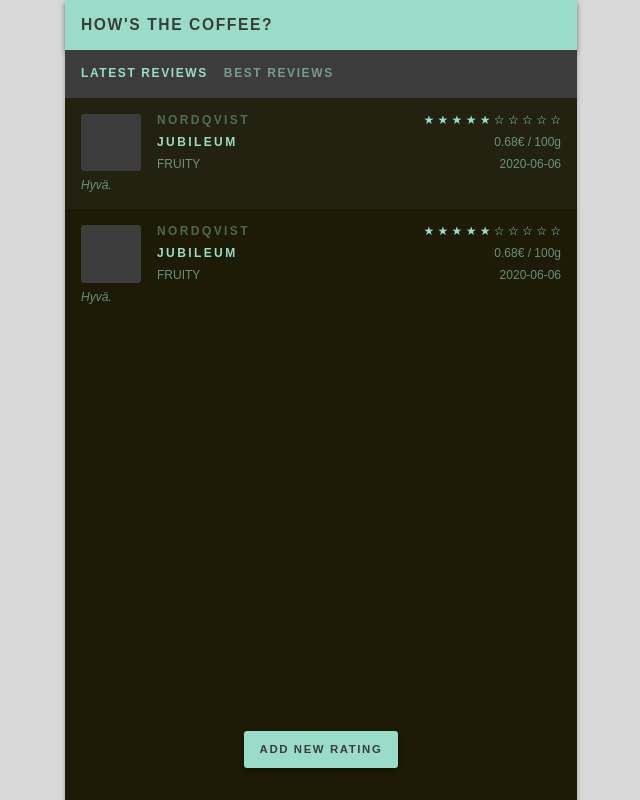
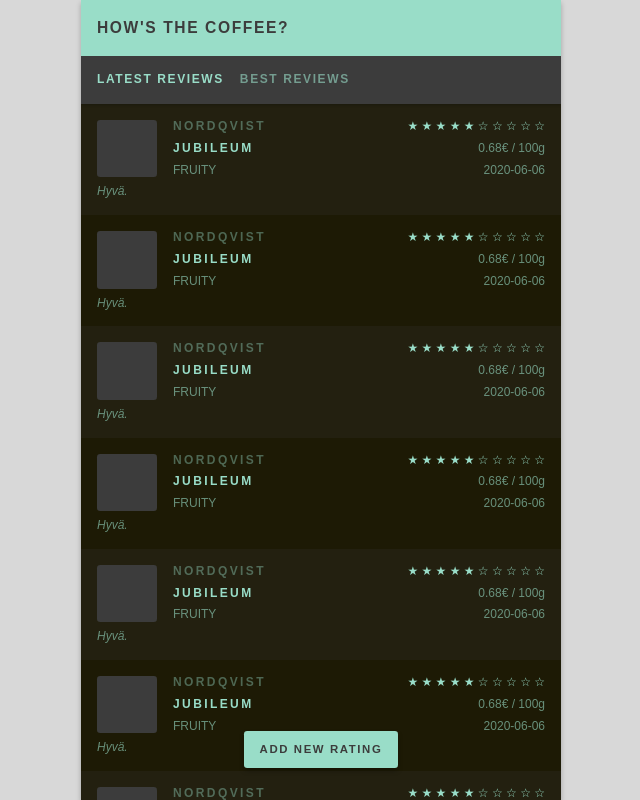
Before and after one commit to marinp1/coffee-rating-app, a React (Create React App) app: page /ratings in a window 1280 px wide. Shown: the whole page, without its empty margins (319-959 px from the left). Built offline with nearby package versions, Linux system fonts and the light colour scheme.

Commit message:
Add transition

```diff
--- a/package.json
+++ b/package.json
@@ -16,6 +16,7 @@
     "react-router": "^5.2.0",
     "react-router-dom": "^5.2.0",
     "react-scripts": "4.0.0",
+    "react-transition-group": "^4.4.1",
     "typescript": "^4.0.3",
     "web-vitals": "^0.2.4"
   },
@@ -53,6 +54,7 @@
   "devDependencies": {
     "@types/node": "^14.11.2",
     "@types/react-router-dom": "^5.1.6",
+    "@types/react-transition-group": "^4.4.0",
     "gts": "^3.0.2",
     "node-sass": "^4.14.1",
     "typescript": "^4.0.3"
--- a/src/App.module.scss
+++ b/src/App.module.scss
@@ -21,9 +21,9 @@
   position: relative;
   width: 100%;
   max-width: #{$screen-md-min};
-  padding: var(--app-padding);
   background: var(--color-theme-background);
   box-shadow: 0px 3px 5px 0px rgba(0, 0, 0, 0.25);
+  overflow: hidden;
 }
 
 .dark-theme {
--- a/src/App.tsx
+++ b/src/App.tsx
@@ -1,4 +1,6 @@
 import React from 'react';
+import {useLocation} from 'react-router';
+import {TransitionGroup, CSSTransition} from 'react-transition-group';
 import {Switch, Route, Redirect} from 'react-router-dom';
 
 import {Header} from './features/Header';
@@ -8,16 +10,22 @@
 import styles from './App.module.scss';
 
 const App: React.FC<{}> = () => {
+  const location = useLocation();
+
   return (
     <div className={`${styles.app} ${styles['dark-theme']}`}>
       <div className={styles.container}>
         <Header />
-        <Switch>
-          <Redirect path="/" to="/ratings" exact={true} />
-          <Route path="/ratings" exact={true} component={Ratings} />
-          <Route path="/ratings/new" component={NewRating} />
-          <Redirect path="*" to="/" />
-        </Switch>
+        <TransitionGroup style={{position: 'relative'}}>
+          <CSSTransition key={location.key} classNames="slide" timeout={300}>
+            <Switch location={location}>
+              <Redirect path="/" to="/ratings" exact={true} />
+              <Route path="/ratings" exact={true} component={Ratings} />
+              <Route path="/ratings/new" component={NewRating} />
+              <Redirect path="*" to="/" />
+            </Switch>
+          </CSSTransition>
+        </TransitionGroup>
       </div>
     </div>
   );
--- /dev/null
+++ b/src/components/AppPage.module.scss
@@ -0,0 +1,15 @@
+.app-page {
+  position: absolute;
+  height: calc(100vh - 3.5rem);
+  left: 0;
+  right: 0;
+  overflow-y: scroll;
+  height: calc(100vh - 3.5rem);
+}
+
+.app-page-wrapper {
+  position: relative;
+  box-sizing: border-box;
+  padding: 0 var(--app-padding) calc(var(--app-padding) * 8) var(--app-padding);
+  width: 100%;
+}
--- /dev/null
+++ b/src/components/AppPage.tsx
@@ -0,0 +1,12 @@
+import React from 'react';
+import styles from './AppPage.module.scss';
+
+const AppPage: React.FC<{}> = ({children}) => {
+  return (
+    <div className={styles['app-page']}>
+      <div className={styles['app-page-wrapper']}>{children}</div>
+    </div>
+  );
+};
+
+export {AppPage};
--- a/src/components/SubHeader.module.scss
+++ b/src/components/SubHeader.module.scss
@@ -13,4 +13,8 @@
   background: var(--color-theme-secondary);
   color: var(--color-theme-foreground);
   cursor: default;
+  position: sticky;
+  top: 0;
+  z-index: 100;
+  box-shadow: 0px 1px 3px 0px rgba(0, 0, 0, 0.25);
 }
--- a/src/features/Header/Header.module.scss
+++ b/src/features/Header/Header.module.scss
@@ -2,13 +2,14 @@
   background: var(--color-theme-primary);
   color: var(--color-theme-text-on-light);
   text-transform: uppercase;
-  margin-top: calc(var(--app-padding) * -1);
-  margin-left: calc(var(--app-padding) * -1);
-  margin-right: calc(var(--app-padding) * -1);
   padding: var(--app-padding);
   padding-top: calc(var(--app-padding) * 1);
   padding-bottom: calc(var(--app-padding) * 1);
   box-shadow: 0px 3px 5px 0px rgba(0, 0, 0, 0.25);
+  height: 3.5rem;
+  box-sizing: border-box;
+  display: flex;
+  align-items: center;
 
   h1 {
     font-weight: bold;
--- a/src/features/Ratings/NewRating/index.tsx
+++ b/src/features/Ratings/NewRating/index.tsx
@@ -1,14 +1,13 @@
 import React from 'react';
+import {AppPage} from '../../../components/AppPage';
 import {SubHeader} from '../../../components/SubHeader';
-
-import styles from './NewRating.module.scss';
 
 const NewRating: React.FC<{}> = () => {
   return (
-    <div className={styles['new-rating']}>
+    <AppPage>
       <SubHeader>New rating</SubHeader>
       Hello
-    </div>
+    </AppPage>
   );
 };
 
--- a/src/features/Ratings/index.tsx
+++ b/src/features/Ratings/index.tsx
@@ -5,6 +5,7 @@
 import {SubHeader} from '../../components/SubHeader';
 
 import {RatingBlock, CoffeeRating} from './RatingBlock';
+import {AppPage} from '../../components/AppPage';
 
 const coffeeRatings: CoffeeRating[] = [
   {
@@ -54,7 +55,7 @@
   >('latest');
 
   return (
-    <div>
+    <AppPage>
       <SubHeader>
         {RATING_ORDERS.map(o => (
           <SubHeaderComponent
@@ -65,13 +66,29 @@
           />
         ))}
       </SubHeader>
-      <div className={styles['ratings']}>{coffeeRatings.map(RatingBlock)}</div>
+      <div className={styles['ratings']}>
+        {coffeeRatings
+          .concat(
+            ...[
+              coffeeRatings,
+              coffeeRatings,
+              coffeeRatings,
+              coffeeRatings,
+              coffeeRatings,
+              coffeeRatings,
+              coffeeRatings,
+              coffeeRatings,
+              coffeeRatings,
+            ]
+          )
+          .map(RatingBlock)}
+      </div>
       <div className={styles['new-rating']}>
         <Button href={{type: 'internal', to: '/ratings/new'}}>
           Add new rating
         </Button>
       </div>
-    </div>
+    </AppPage>
   );
 };
 
--- a/src/index.scss
+++ b/src/index.scss
@@ -27,3 +27,22 @@
   font-family: source-code-pro, Menlo, Monaco, Consolas, 'Courier New',
     monospace;
 }
+
+/* ANIMATIONS */
+.slide-enter {
+  transform: translateX(100%);
+}
+
+.slide-enter-active {
+  transform: translateX(0%);
+  transition: transform 300ms ease-in-out;
+}
+
+.slide-exit {
+  transform: translateX(0%);
+}
+
+.slide-exit-active {
+  transform: translateX(-100%);
+  transition: transform 300ms ease-in-out;
+}
--- a/src/index.tsx
+++ b/src/index.tsx
@@ -6,12 +6,14 @@
 import App from './App';
 import reportWebVitals from './reportWebVitals';
 
-import {BrowserRouter as Router} from 'react-router-dom';
+import {BrowserRouter as Router, Route, Switch} from 'react-router-dom';
 
 ReactDOM.render(
   <React.StrictMode>
     <Router>
-      <App />
+      <Switch>
+        <Route path="*" component={App} />
+      </Switch>
     </Router>
   </React.StrictMode>,
   document.getElementById('root')
```
Also changed, not shown: 1 other file (tests, documents, lock files or other folders).
